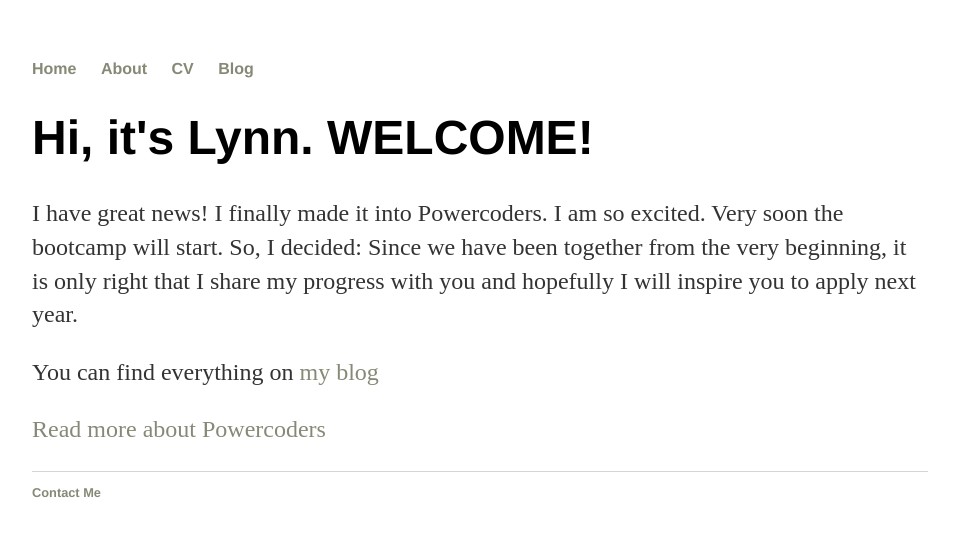
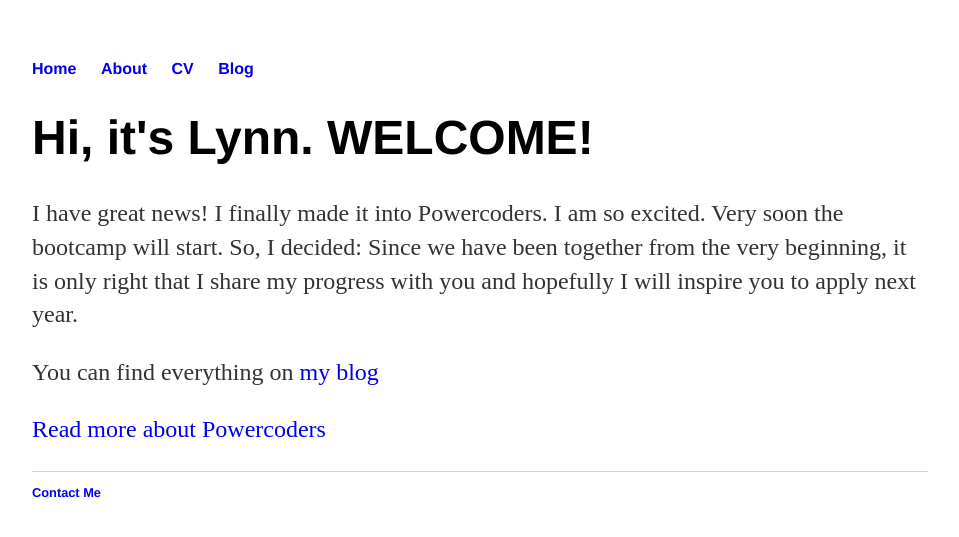
Before and after one commit to aineomugisha/aineomugisha.github.io, a Jekyll site: the page built from index.html, in a window 1280 px wide. Shown: the top 537 px of the page, without its empty margins (160-1119 px from the left). Built offline with Jekyll 4.4.1, drawn with Linux system fonts in a browser that asks for light colours.

Commit message:
Update main.css

```diff
--- a/css/main.css
+++ b/css/main.css
@@ -14,7 +14,7 @@ nav ul li, footer ul li {
 }
 a {
     text-decoration: none;
-    color: #887;
+    color: #008B8BB;
 }
 img {
                 width: 100%;
```
